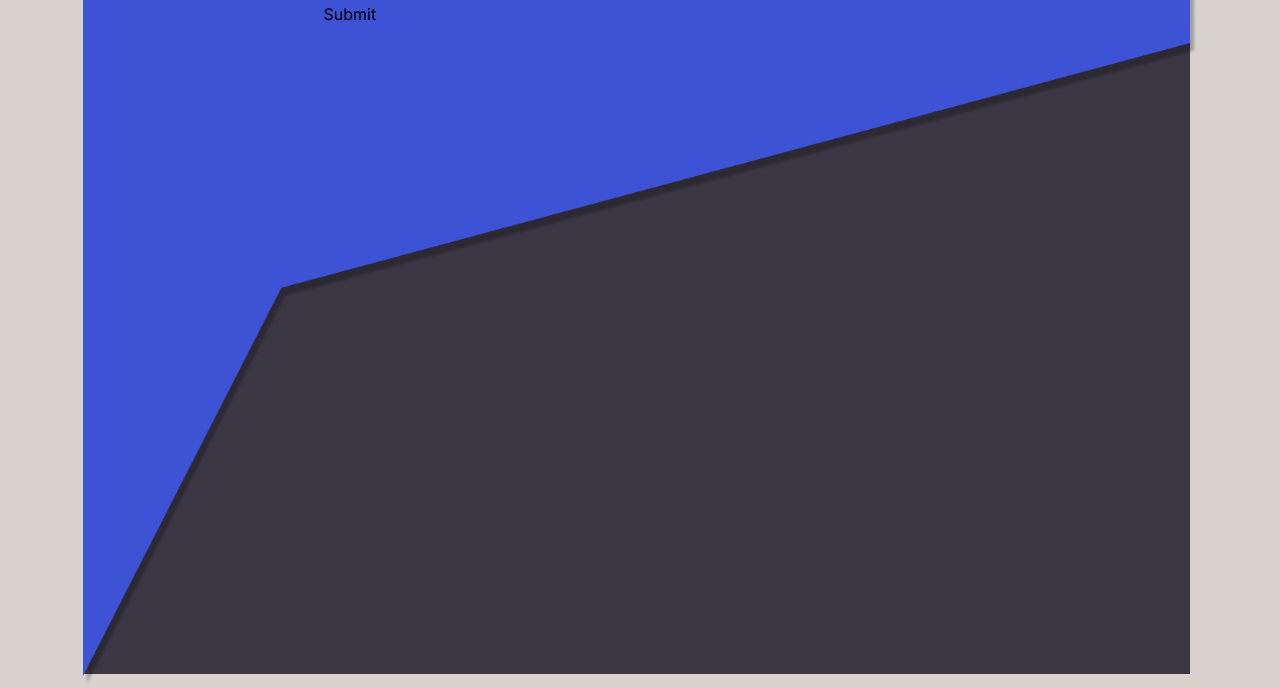
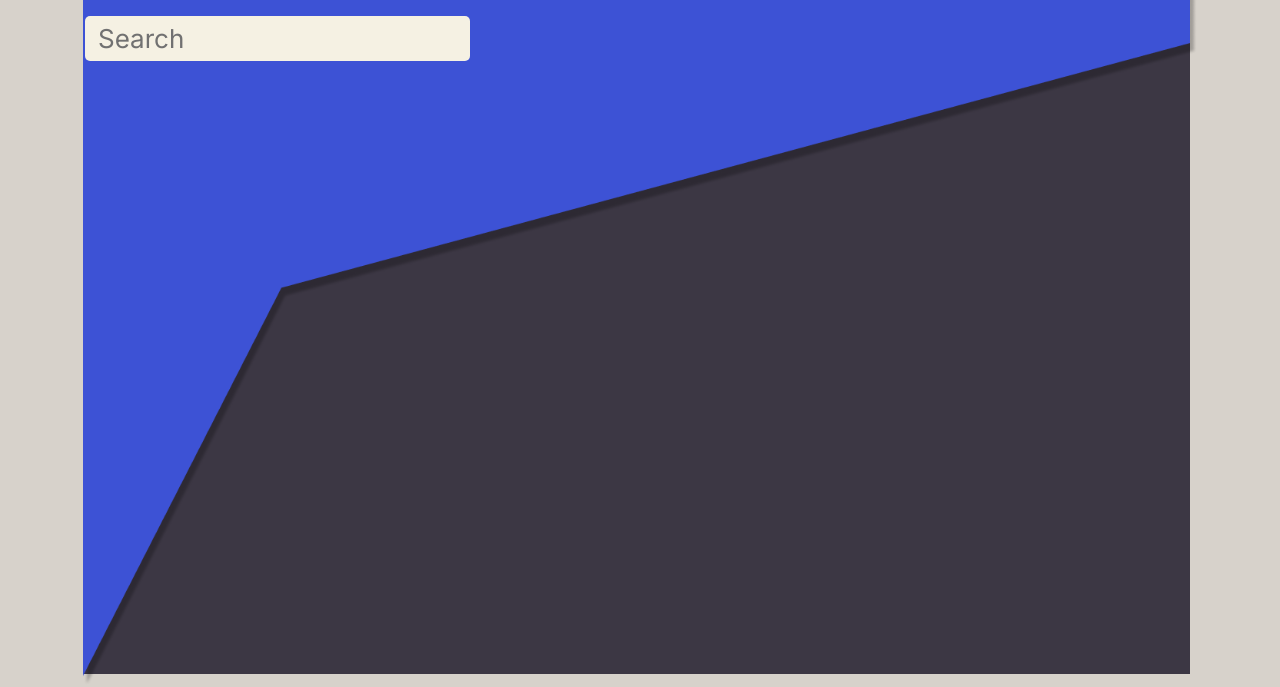
Before and after one commit to AndreyRantsev/notes, a plain HTML site: page index.html in a window 1280 px wide. Shown: the part 113-800 px from the top of the page. Drawn offline with Linux system fonts and the light colour scheme.

Commit message:
new feature:done search input

```diff
--- a/index.html
+++ b/index.html
@@ -16,11 +16,11 @@
                <h1 class="main-title">
                   To-Do List
                </h1>
-               <input type="search" class="input input--search">
+               <input type="search" class="input input--search" placeholder="search">
             </div>
          </div>
       </header>
-      <main class="main">
+      <!-- <main class="main">
          <div class="container">
             <div class="main-content">
                <form action="">
@@ -34,7 +34,7 @@
                   </li>
                </ul>
             </div>
-      </div>
-      </main>
+         </div>
+      </main> -->
    </body>
 </html>
--- /dev/null
+++ b/scss/blocks/_inputs.scss
@@ -0,0 +1,15 @@
+.input{
+    width: 385px;
+    height: 45px;
+    background-color: $contentColor;
+    border-radius: 5px;
+    padding: 0 13px;
+    color: black;
+    font-size: 26px;
+
+    &::placeholder {
+        color: #717171;
+        font-size: 26px;
+        text-transform: capitalize;
+    }
+}
--- a/scss/main.scss
+++ b/scss/main.scss
@@ -4,6 +4,6 @@
 @import './base/base';
 
 // blocks
-
+@import "./blocks/inputs";
 // sections
 @import './sections/header';
--- a/scss/sections/_header.scss
+++ b/scss/sections/_header.scss
@@ -1,9 +1,11 @@
 
 .main-title {
+    margin-bottom: 32px;
     color: #F5F1E3;
     font-family: Inter;
     font-size: 80px;
     font-style: normal;
     font-weight: 400;
     line-height: normal;
+
 }
```
Also changed, not shown: css/main.css, 1 other file.
